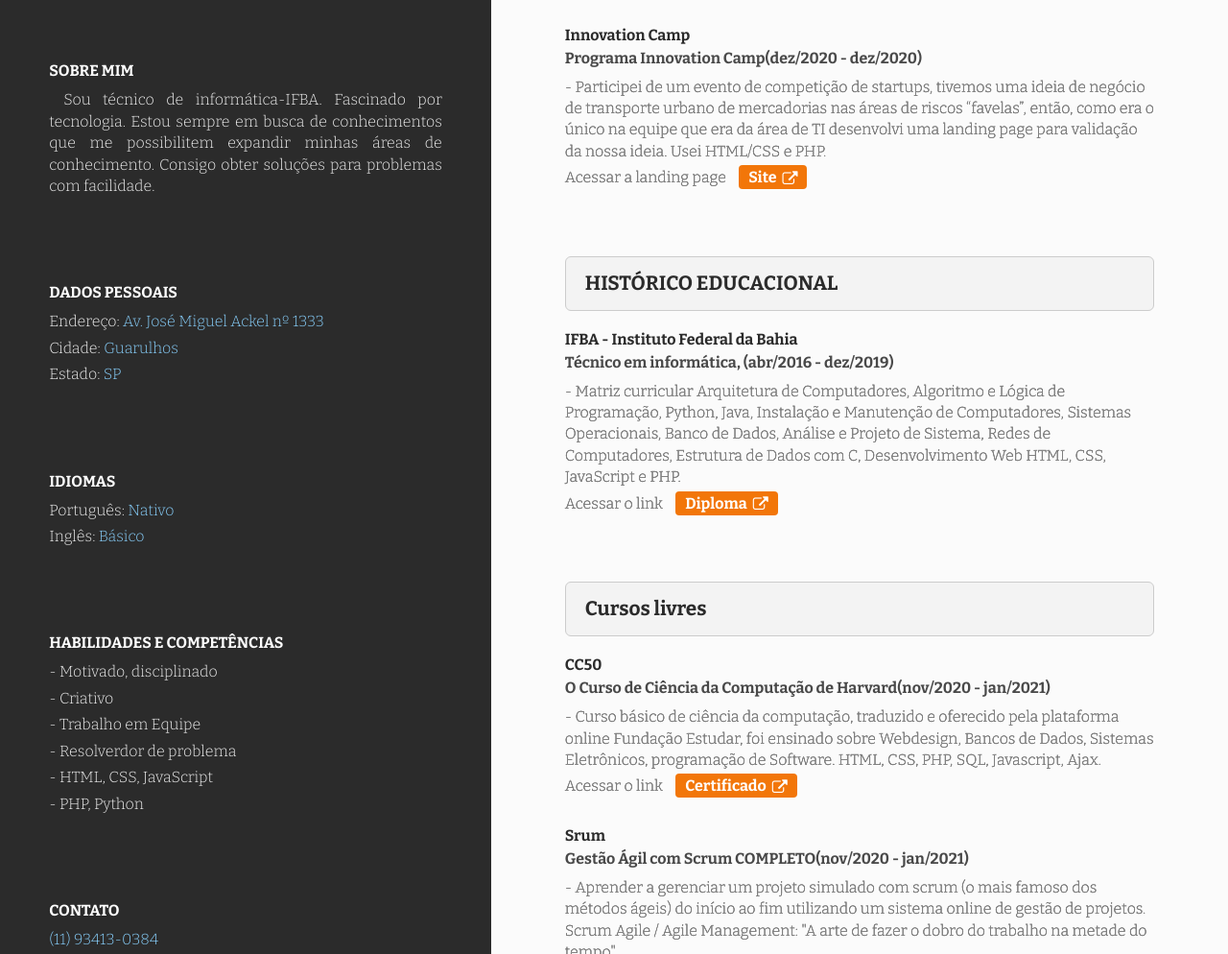
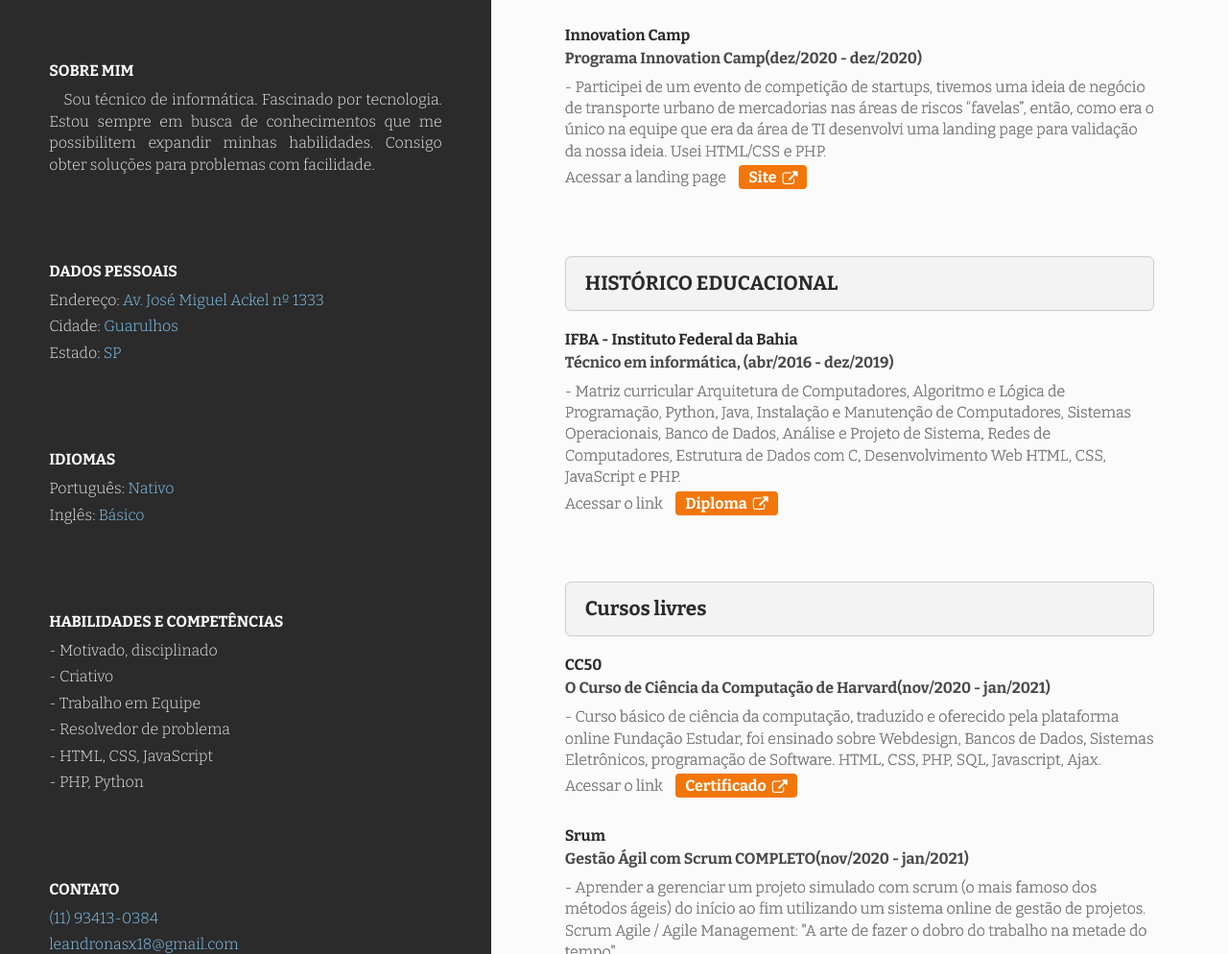
Before and after one commit to leandronasx/site-pessoal, a plain HTML site: page curriculo.html in a window 1280 px wide. Shown: the part 352-1346 px from the top of the page at 96% size. Drawn offline with nearby package versions, Linux system fonts and the light colour scheme.

Commit message:
alter curriculo

```diff
--- a/curriculo.html
+++ b/curriculo.html
@@ -42,7 +42,7 @@
 
                 <div class="col-dados">
                     <h2>SOBRE MIM</h2>
-                    <p>Sou técnico de informática-IFBA. Fascinado por tecnologia. Estou sempre em busca de conhecimentos que me possibilitem expandir minhas áreas de conhecimento. Consigo obter soluções para problemas com facilidade.</p>
+                    <p>Sou técnico de informática. Fascinado por tecnologia. Estou sempre em busca de conhecimentos que me possibilitem expandir minhas habilidades. Consigo obter soluções para problemas com facilidade.</p>
                 </div>
 
                 <div class="col-dados">
@@ -68,7 +68,7 @@
                         <li>- Motivado, disciplinado</li>
                         <li>- Criativo</li>
                         <li>- Trabalho em Equipe</li>
-                        <li>- Resolverdor de problema</li>
+                        <li>- Resolvedor de problema</li>
                         <li>- HTML, CSS, JavaScript</li>
                         <li>- PHP, Python</li>
                     </ul>
```
